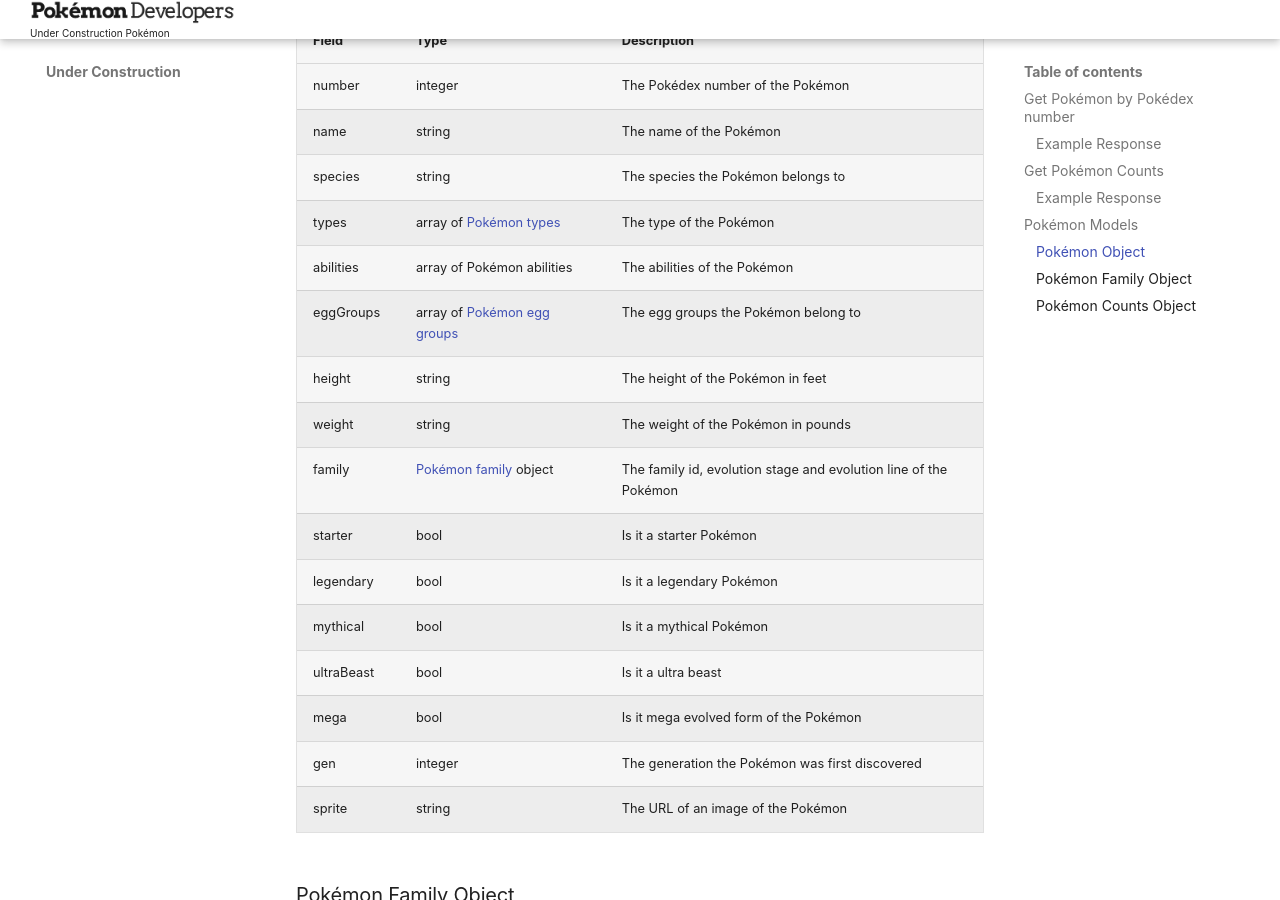
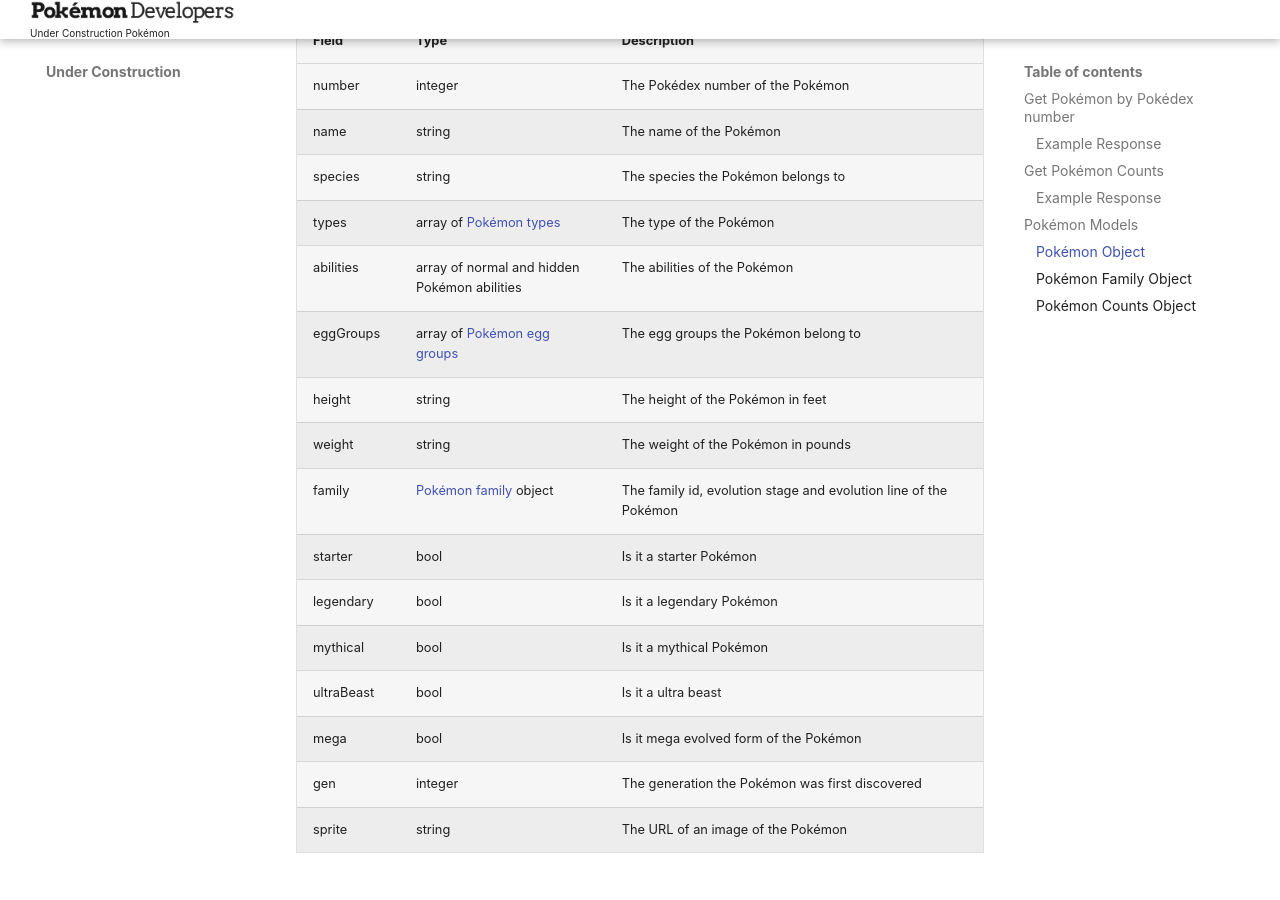
Before and after one commit to PokeDevs/pokedevs-website, an MkDocs documentation site: the page built from docs/resources/pokemon.md, in a window 1280 px wide and 900 px high, scrolled down 2752 px. Built offline with MkDocs 1.6.1 and Material for MkDocs 9.7.7, drawn with Linux system fonts in a browser that asks for light colours; some web fonts are replaced; old or Windows-style settings are respelled for this version of MkDocs.

Commit message:
Minor change

```diff
--- a/docs/resources/pokemon.md
+++ b/docs/resources/pokemon.md
@@ -155,7 +155,7 @@
     </tr>
     <tr>
       <td>abilities</td>
-      <td>array of Pokémon abilities</td>
+      <td>array of normal and hidden Pokémon abilities</td>
       <td>The abilities of the Pokémon</td>
     </tr>
     <tr>
```
